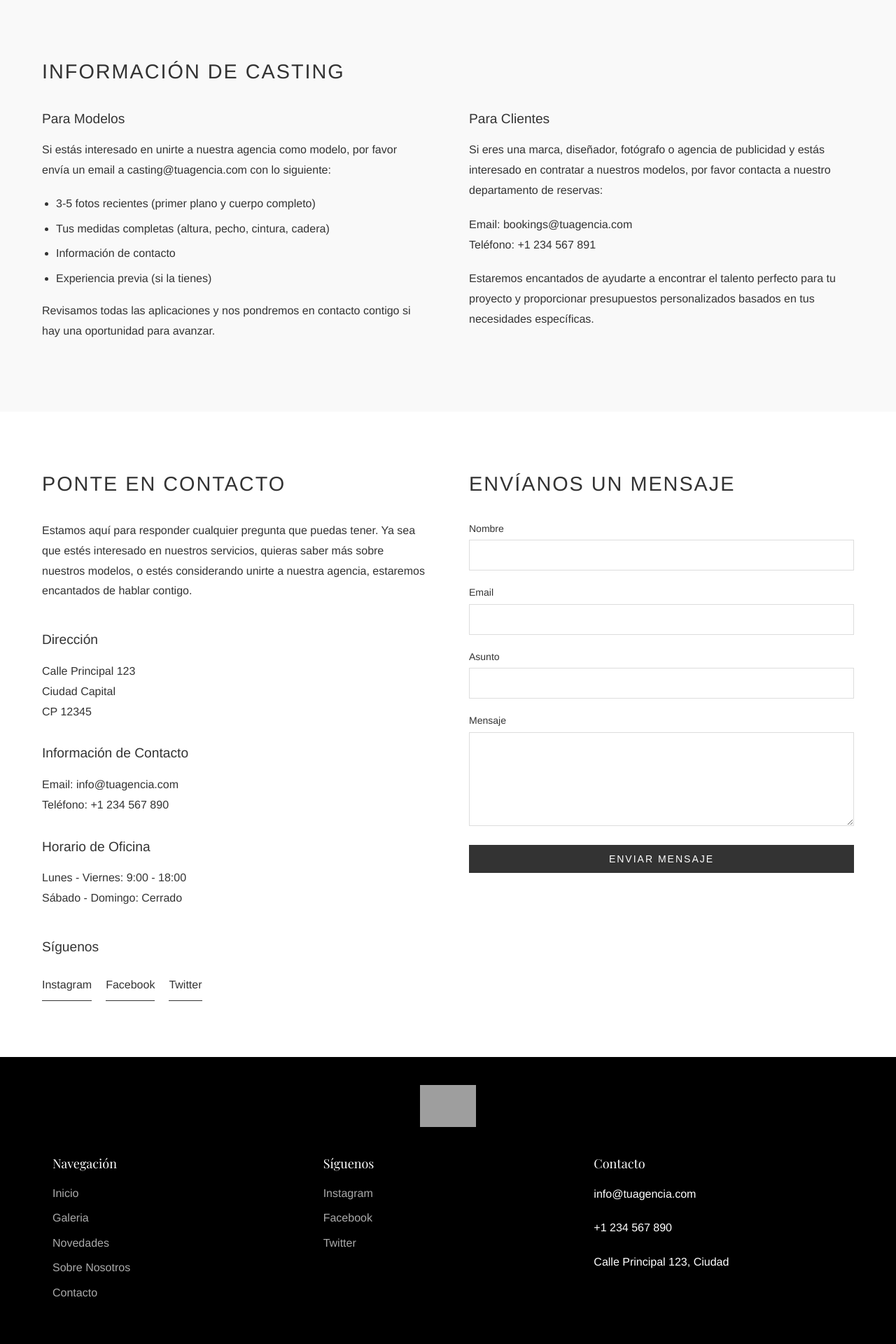
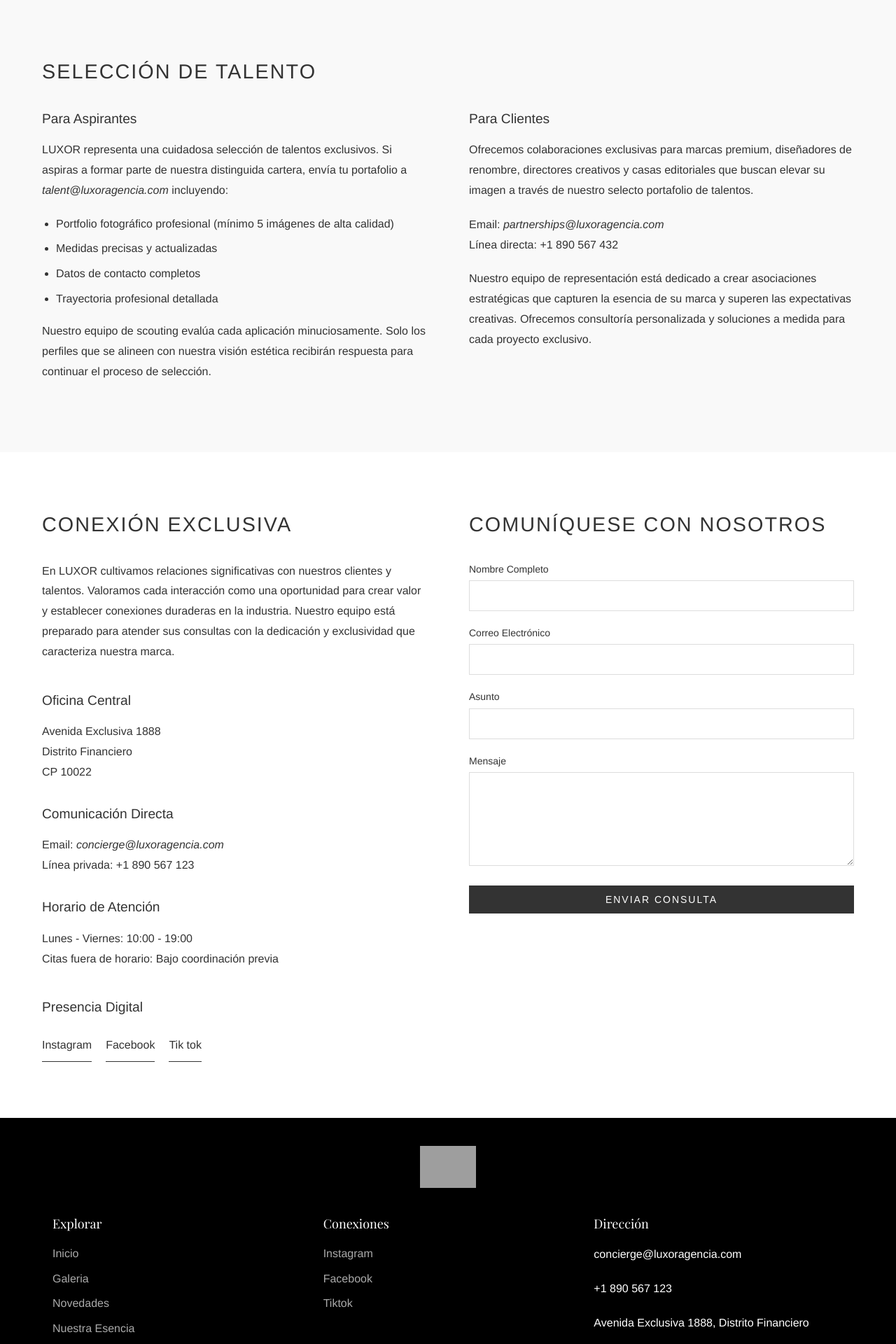
Before and after one commit to Holg18/WebLuxor, a Flask app: page /contact in a window 1280 px wide. Shown: the part 814-2734 px from the top of the page at 70% size. Run offline with Flask 3, Linux system fonts and the light colour scheme; grey boxes are pictures that could not be loaded.

Commit message:
Se modifica estilos y estructura

```diff
--- a/templates/about.html
+++ b/templates/about.html
@@ -242,7 +242,7 @@
         </div>
     </div>
     <div class="copyright">
-        <p>&copy; LUXOR AGENCIA MODELS. Agencia de Modelos Webcam 2022</p>
+      <p>&copy; 2025 LUXOR AGENCIA DE MODELOS | TODOS LOS DERECHOS RESERVADOS</p>
     </div>
 </footer>
     <script>
--- a/templates/base.html
+++ b/templates/base.html
@@ -142,7 +142,7 @@
             </div>
         </div>
         <div class="copyright">
-            <p>&copy; 2025 Tu Agencia de Modelos. Todos los derechos reservados.</p>
+            <p>&copy; 2025 LUXOR AGENCIA DE MODELOS | TODOS LOS DERECHOS RESERVADOS</p>
         </div>
     </footer>
     <script>
--- a/templates/contact.html
+++ b/templates/contact.html
@@ -3,8 +3,8 @@
     <head>
         <meta charset="utf-8">
         <meta http-equiv="X-UA-Compatible" content="IE=edge">
-        <title>Contactos / Luxor Agencia de Modelos</title>
-        <meta name="description" content="">
+        <title>LUXOR | Contacto | Agencia de Modelos Elite</title>
+        <meta name="description" content="Contáctanos para colaboraciones exclusivas o consulta cómo unirte a nuestro selecto grupo de talentos. LUXOR, definiendo la elegancia en el modelaje.">
         <meta name="viewport" content="width=device-width, initial-scale=1">
         <link rel="stylesheet" href="{{ url_for('static', filename='css/contact.css') }}">
         <link rel="stylesheet" href="{{ url_for('static', filename='css/style.css') }}">
@@ -93,7 +93,7 @@
         <header>
             <div class="logo">
                 <a href="{{ url_for('index') }}">
-                    <img src="https://luxoragenciamodels.com/wp-content/uploads/2022/05/logo_luxoragenciamodels_w.png" alt="Logo">
+                    <img src="https://luxoragenciamodels.com/wp-content/uploads/2022/05/logo_luxoragenciamodels_w.png" alt="LUXOR">
                 </a>
             </div>
             <nav>
@@ -118,24 +118,24 @@
 
               <section class="casting-info">
                 <div class="container">
-                    <h2>INFORMACIÓN DE CASTING</h2>
+                    <h2>SELECCIÓN DE TALENTO</h2>
                     <div class="casting-columns">
                         <div class="casting-column">
-                            <h3>Para Modelos</h3>
-                            <p>Si estás interesado en unirte a nuestra agencia como modelo, por favor envía un email a casting@tuagencia.com con lo siguiente:</p>
+                            <h3>Para Aspirantes</h3>
+                            <p>LUXOR representa una cuidadosa selección de talentos exclusivos. Si aspiras a formar parte de nuestra distinguida cartera, envía tu portafolio a <em>talent@luxoragencia.com</em> incluyendo:</p>
                             <ul>
-                                <li>3-5 fotos recientes (primer plano y cuerpo completo)</li>
-                                <li>Tus medidas completas (altura, pecho, cintura, cadera)</li>
-                                <li>Información de contacto</li>
-                                <li>Experiencia previa (si la tienes)</li>
+                                <li>Portfolio fotográfico profesional (mínimo 5 imágenes de alta calidad)</li>
+                                <li>Medidas precisas y actualizadas</li>
+                                <li>Datos de contacto completos</li>
+                                <li>Trayectoria profesional detallada</li>
                             </ul>
-                            <p>Revisamos todas las aplicaciones y nos pondremos en contacto contigo si hay una oportunidad para avanzar.</p>
+                            <p>Nuestro equipo de scouting evalúa cada aplicación minuciosamente. Solo los perfiles que se alineen con nuestra visión estética recibirán respuesta para continuar el proceso de selección.</p>
                         </div>
                         <div class="casting-column">
                             <h3>Para Clientes</h3>
-                            <p>Si eres una marca, diseñador, fotógrafo o agencia de publicidad y estás interesado en contratar a nuestros modelos, por favor contacta a nuestro departamento de reservas:</p>
-                            <p>Email: bookings@tuagencia.com<br>Teléfono: +1 234 567 891</p>
-                            <p>Estaremos encantados de ayudarte a encontrar el talento perfecto para tu proyecto y proporcionar presupuestos personalizados basados en tus necesidades específicas.</p>
+                            <p>Ofrecemos colaboraciones exclusivas para marcas premium, diseñadores de renombre, directores creativos y casas editoriales que buscan elevar su imagen a través de nuestro selecto portafolio de talentos.</p>
+                            <p>Email: <em>partnerships@luxoragencia.com</em><br>Línea directa: +1 890 567 432</p>
+                            <p>Nuestro equipo de representación está dedicado a crear asociaciones estratégicas que capturen la esencia de su marca y superen las expectativas creativas. Ofrecemos consultoría personalizada y soluciones a medida para cada proyecto exclusivo.</p>
                         </div>
                     </div>
                 </div>
@@ -144,43 +144,43 @@
             <section class="contact-content">
                 <div class="container">
                     <div class="contact-info">
-                        <h2>PONTE EN CONTACTO</h2>
-                        <p>Estamos aquí para responder cualquier pregunta que puedas tener. Ya sea que estés interesado en nuestros servicios, quieras saber más sobre nuestros modelos, o estés considerando unirte a nuestra agencia, estaremos encantados de hablar contigo.</p>
+                        <h2>CONEXIÓN EXCLUSIVA</h2>
+                        <p>En LUXOR cultivamos relaciones significativas con nuestros clientes y talentos. Valoramos cada interacción como una oportunidad para crear valor y establecer conexiones duraderas en la industria. Nuestro equipo está preparado para atender sus consultas con la dedicación y exclusividad que caracteriza nuestra marca.</p>
 
                         <div class="info-details">
                             <div class="info-item">
-                                <h3>Dirección</h3>
-                                <p>Calle Principal 123<br>Ciudad Capital<br>CP 12345</p>
+                                <h3>Oficina Central</h3>
+                                <p>Avenida Exclusiva 1888<br>Distrito Financiero<br>CP 10022</p>
                             </div>
                             <div class="info-item">
-                                <h3>Información de Contacto</h3>
-                                <p>Email: info@tuagencia.com<br>Teléfono: +1 234 567 890</p>
+                                <h3>Comunicación Directa</h3>
+                                <p>Email: <em>concierge@luxoragencia.com</em><br>Línea privada: +1 890 567 123</p>
                             </div>
                             <div class="info-item">
-                                <h3>Horario de Oficina</h3>
-                                <p>Lunes - Viernes: 9:00 - 18:00<br>Sábado - Domingo: Cerrado</p>
+                                <h3>Horario de Atención</h3>
+                                <p>Lunes - Viernes: 10:00 - 19:00<br>Citas fuera de horario: Bajo coordinación previa</p>
                             </div>
                         </div>
 
                         <div class="social-contacts">
-                            <h3>Síguenos</h3>
+                            <h3>Presencia Digital</h3>
                             <div class="social-icons">
                                 <a href="#" class="social-icon">Instagram</a>
                                 <a href="#" class="social-icon">Facebook</a>
-                                <a href="#" class="social-icon">Twitter</a>
+                                <a href="#" class="social-icon">Tik tok</a>
                             </div>
                         </div>
                     </div>
 
                     <div class="contact-form-container">
-                        <h2>ENVÍANOS UN MENSAJE</h2>
+                        <h2>COMUNÍQUESE CON NOSOTROS</h2>
                         <form class="contact-form" action="#" method="post">
                             <div class="form-group">
-                                <label for="name">Nombre</label>
+                                <label for="name">Nombre Completo</label>
                                 <input type="text" id="name" name="name" required>
                             </div>
                             <div class="form-group">
-                                <label for="email">Email</label>
+                                <label for="email">Correo Electrónico</label>
                                 <input type="email" id="email" name="email" required>
                             </div>
                             <div class="form-group">
@@ -192,7 +192,7 @@
                                 <textarea id="message" name="message" rows="6" required></textarea>
                             </div>
                             <div class="form-group">
-                                <button type="submit" class="btn">Enviar Mensaje</button>
+                                <button type="submit" class="btn">ENVIAR CONSULTA</button>
                             </div>
                         </form>
                     </div>
@@ -203,37 +203,37 @@
         <footer>
             <div class="footer-content">
                 <div class="footer-logo">
-                    <img src="https://luxoragenciamodels.com/wp-content/uploads/2022/05/logo_luxoragenciamodels_w.png" alt="Logo">
+                    <img src="https://luxoragenciamodels.com/wp-content/uploads/2022/05/logo_luxoragenciamodels_w.png" alt="LUXOR">
                 </div>
                 <div class="footer-links">
                     <div class="footer-column">
-                        <h3>Navegación</h3>
+                        <h3>Explorar</h3>
                         <ul>
                             <li><a href="{{ url_for('index') }}">Inicio</a></li>
                             <li><a href="{{ url_for('models') }}">Galeria</a></li>
                             <li><a href="{{ url_for('novedades') }}">Novedades</a></li>
-                            <li><a href="{{ url_for('about') }}">Sobre Nosotros</a></li>
+                            <li><a href="{{ url_for('about') }}">Nuestra Esencia</a></li>
                             <li><a href="{{ url_for('contact') }}">Contacto</a></li>
                         </ul>
                     </div>
                     <div class="footer-column">
-                        <h3>Síguenos</h3>
+                        <h3>Conexiones</h3>
                         <ul class="social-links">
                             <li><a href="#">Instagram</a></li>
                             <li><a href="#">Facebook</a></li>
-                            <li><a href="#">Twitter</a></li>
+                            <li><a href="#">Tiktok</a></li>
                         </ul>
                     </div>
                     <div class="footer-column">
-                        <h3>Contacto</h3>
-                        <p>info@tuagencia.com</p>
-                        <p>+1 234 567 890</p>
-                        <p>Calle Principal 123, Ciudad</p>
+                        <h3>Dirección</h3>
+                        <p>concierge@luxoragencia.com</p>
+                        <p>+1 890 567 123</p>
+                        <p>Avenida Exclusiva 1888, Distrito Financiero</p>
                     </div>
                 </div>
             </div>
             <div class="copyright">
-                <p>&copy; 2025 Tu Agencia de Modelos. Todos los derechos reservados.</p>
+                <p>&copy; 2025 LUXOR AGENCIA DE MODELOS | TODOS LOS DERECHOS RESERVADOS</p>
             </div>
         </footer>
         <script>
--- a/templates/index.html
+++ b/templates/index.html
@@ -195,7 +195,7 @@
             </div>
         </div>
         <div class="copyright">
-            <p>&copy; LUXOR AGENCIA MODELS. Agencia de Modelos Webcam 2022</p>
+            <p>&copy; 2025 LUXOR AGENCIA DE MODELOS | TODOS LOS DERECHOS RESERVADOS</p>
         </div>
     </footer>
 
--- a/templates/models.html
+++ b/templates/models.html
@@ -165,7 +165,7 @@
             </div>
         </div>
         <div class="copyright">
-            <p>&copy; 2025 Tu Agencia de Modelos. Todos los derechos reservados.</p>
+            <p>&copy; 2025 LUXOR AGENCIA DE MODELOS | TODOS LOS DERECHOS RESERVADOS</p>
         </div>
     </footer>
     <script>
--- a/templates/novedades.html
+++ b/templates/novedades.html
@@ -218,7 +218,7 @@
                     </div>
                 </div>
                 <div class="copyright">
-                    <p>&copy; 2025 Tu Agencia de Modelos. Todos los derechos reservados.</p>
+                    <p>&copy; 2025 LUXOR AGENCIA DE MODELOS | TODOS LOS DERECHOS RESERVADOS</p>
                 </div>
             </footer>
         </div>
```
